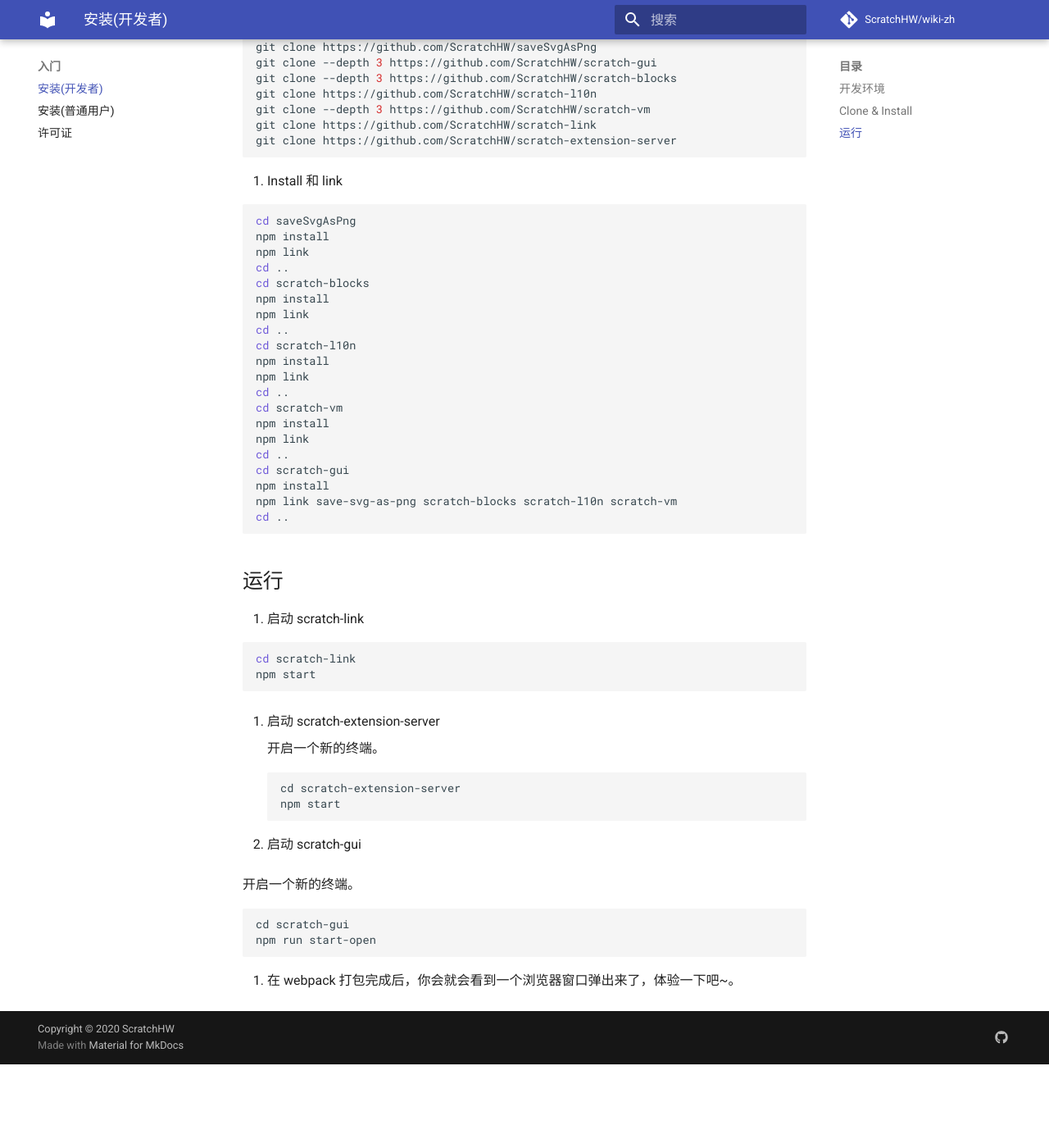
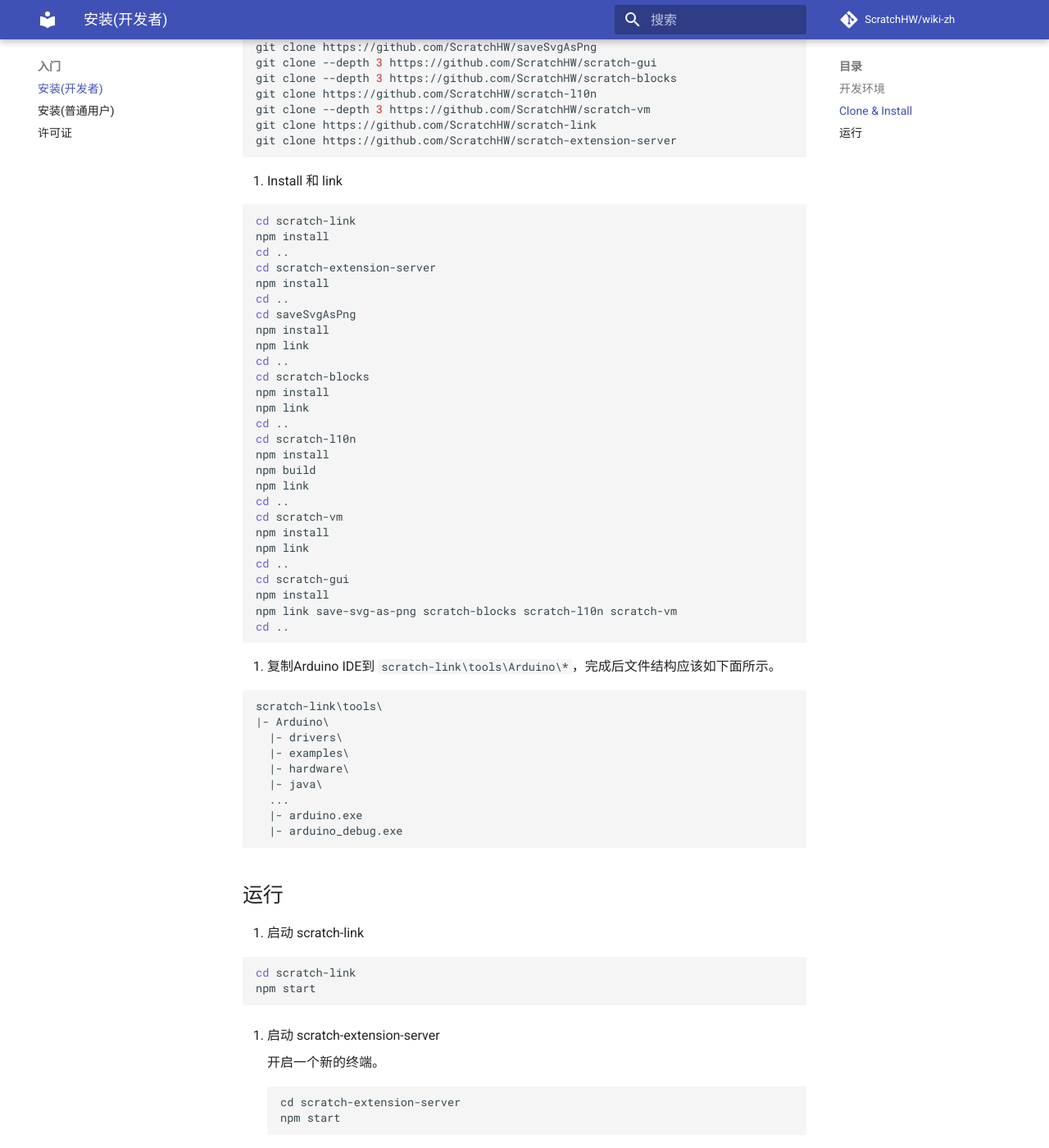
Before and after one commit to huaxiuyiwei/wiki-zh, an MkDocs documentation site: the page built from docs/install-software-developer.md, in a window 1280 px wide and 1400 px high, scrolled down 639 px. Shown: the whole window at 82% size. Built offline with MkDocs 1.6.1 and Material for MkDocs 9.7.7, drawn with Linux system fonts in a browser that asks for light colours; comment, search, counter and statistics services are not loaded; before the commit the page ends 1937 px from its top, so only the background shows below that.

Commit message:
修复步骤的错误

````diff
--- a/docs/install-software-developer.md
+++ b/docs/install-software-developer.md
@@ -29,6 +29,12 @@
 2. Install 和 link
 
    ```bash
+   cd scratch-link
+   npm install
+   cd ..
+   cd scratch-extension-server
+   npm install
+   cd ..
    cd saveSvgAsPng
    npm install
    npm link
@@ -39,6 +45,7 @@
    cd ..
    cd scratch-l10n
    npm install
+   npm build
    npm link
    cd ..
    cd scratch-vm
@@ -49,6 +56,20 @@
    npm install
    npm link save-svg-as-png scratch-blocks scratch-l10n scratch-vm
    cd ..
+   ```
+
+2. 复制Arduino IDE到 `scratch-link\tools\Arduino\*`，完成后文件结构应该如下面所示。
+
+   ```
+   scratch-link\tools\
+   |- Arduino\
+     |- drivers\
+     |- examples\
+     |- hardware\
+     |- java\
+     ...
+     |- arduino.exe
+     |- arduino_debug.exe
    ```
 
 ## 运行
````
